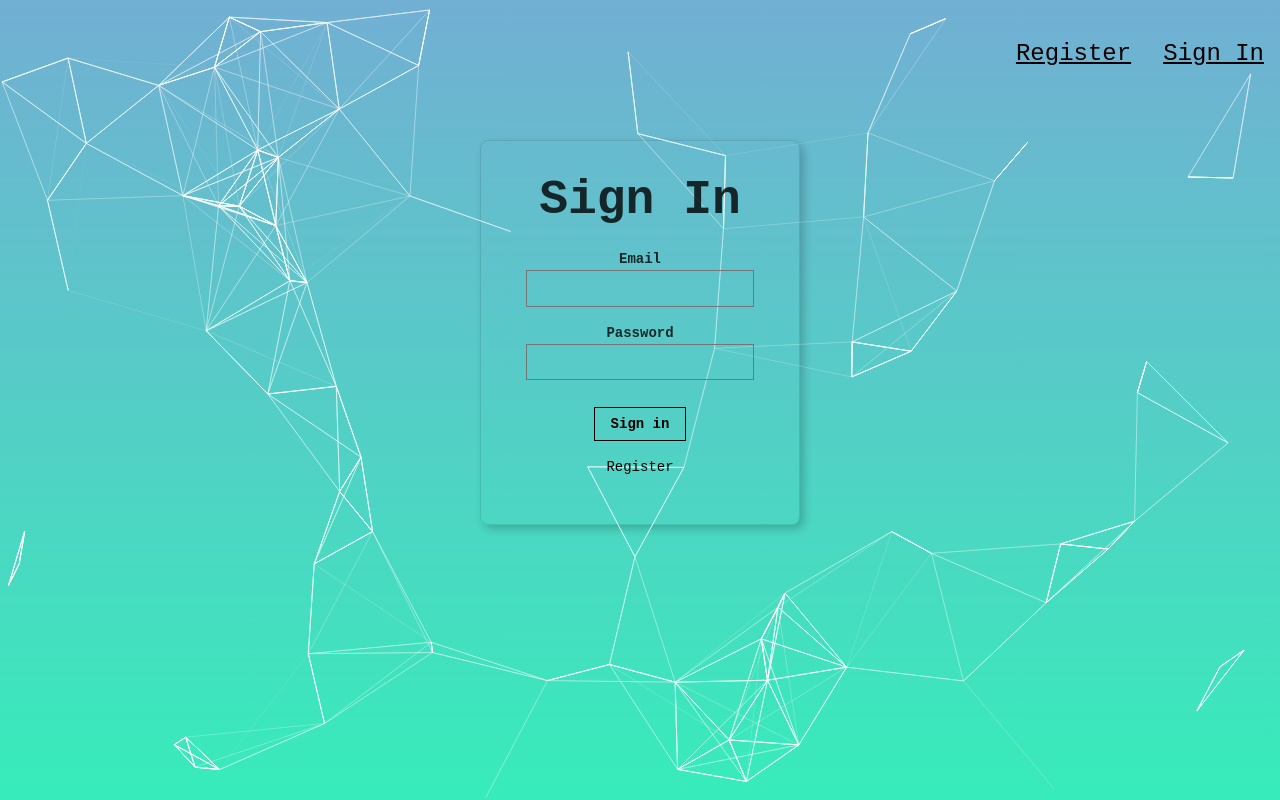
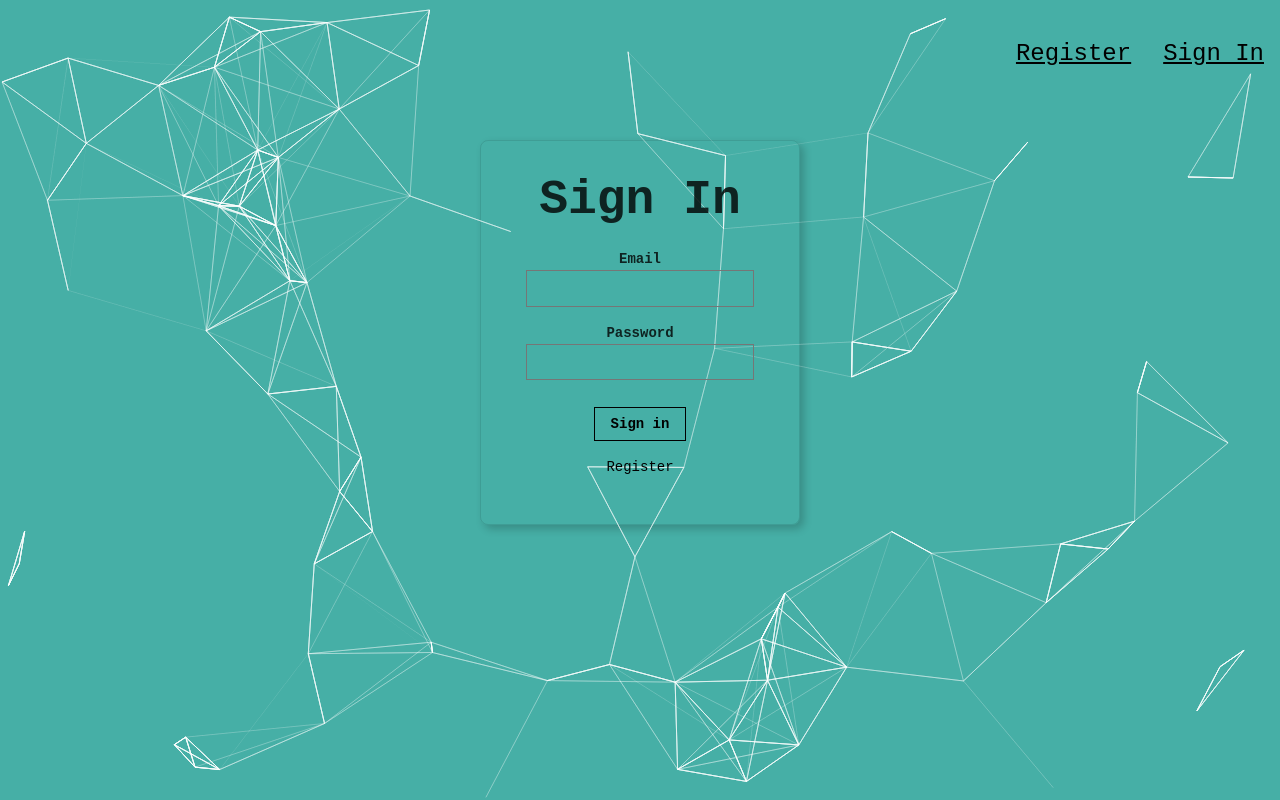
Before and after one commit to jknezevic1712/facerecongitionr2d2, a React (Create React App) app: page / in a window 1280 px wide. Built offline with nearby package versions, Linux system fonts and the light colour scheme.

Commit message:
Fixed fetch routes & changed background color

```diff
--- a/src/App.js
+++ b/src/App.js
@@ -130,7 +130,7 @@ class App extends Component {
       return "Please enter image url!";
     } else {
       this.setState({ imageUrl: this.state.input });
-      fetch("http://localhost:3001/imageurl", {
+      fetch("https://damp-basin-68251.herokuapp.com/imageurl", {
         method: "post",
         headers: { "Content-Type": "application/json" },
         body: JSON.stringify({
@@ -140,7 +140,7 @@ class App extends Component {
         .then((response) => response.json())
         .then((response) => {
           if (response) {
-            fetch("http://localhost:3001/image", {
+            fetch("https://damp-basin-68251.herokuapp.com/image", {
               method: "put",
               headers: { "Content-Type": "application/json" },
               body: JSON.stringify({
--- a/src/components/Register/Register.js
+++ b/src/components/Register/Register.js
@@ -23,7 +23,8 @@ class Register extends React.Component {
   };
 
   onSubmitSignIn = () => {
-    fetch("http://localhost:3001/register", {
+    // fetch("https://git.heroku.com/damp-basin-68251/register", {
+    fetch("https://damp-basin-68251.herokuapp.com/register", {
       method: "post",
       headers: { "Content-Type": "application/json" },
       body: JSON.stringify({
--- a/src/components/Signin/Signin.js
+++ b/src/components/Signin/Signin.js
@@ -18,7 +18,7 @@ class Signin extends React.Component {
   };
 
   onSubmitSignIn = () => {
-    fetch("http://localhost:3001/signin", {
+    fetch("https://damp-basin-68251.herokuapp.com/signin", {
       method: "post",
       headers: { "Content-Type": "application/json" },
       body: JSON.stringify({
--- a/src/index.css
+++ b/src/index.css
@@ -7,7 +7,8 @@ body {
   font-family: -apple-system, sans-serif;
   -webkit-font-smoothing: antialiased;
   -moz-osx-font-smoothing: grayscale;
-  background-image: linear-gradient(to top, #37ecba 0%, #72afd3 100%);
+  background: #46afa6;
+  background-repeat: repeat;
   font-family: "Courier New", Courier, monospace;
   z-index: 999;
 }
```
